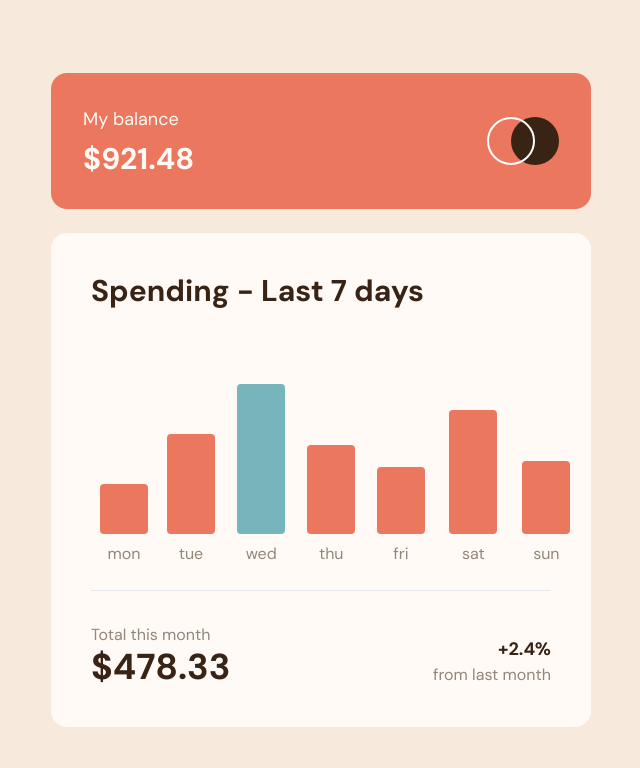
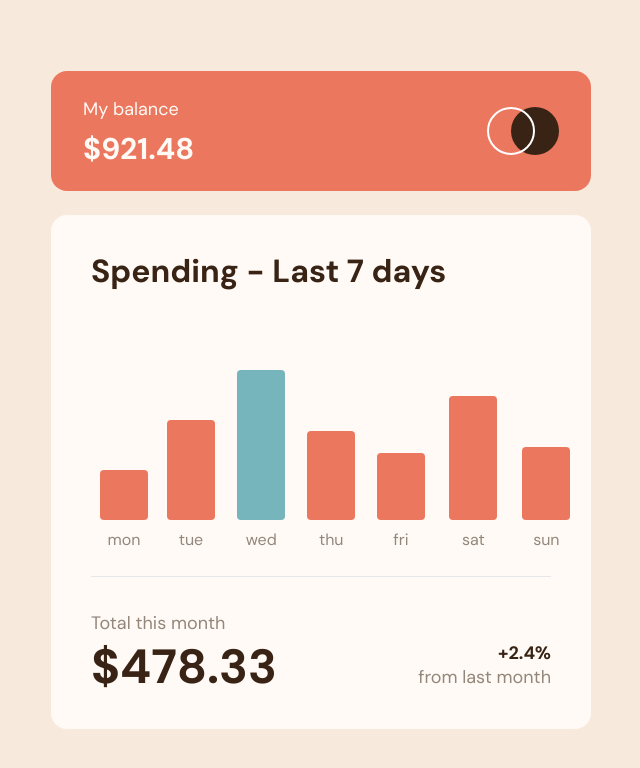
Before and after one commit to n0rrman/frontend-mentor-challenges-green, a Next.js app in the folder expenses-chart-component/: page / in a window 1280 px wide. Shown: the top 768 px of the page, without its empty margins (319-959 px from the left). Built offline with nearby package versions, Linux system fonts and the light colour scheme.

Commit message:
expenses-chart-component desktop layout done

```diff
--- a/expenses-chart-component/src/components/balance-card.tsx
+++ b/expenses-chart-component/src/components/balance-card.tsx
@@ -8,7 +8,7 @@ interface BalanceCardProps {
 
 export default function BalanceCard({ balance }: BalanceCardProps) {
   return (
-    <div className="bg-softRed text-veryPaleOrange flex flex-row justify-between p-8 rounded-2xl">
+    <div className="bg-softRed text-veryPaleOrange flex flex-row justify-between py-6 px-8 rounded-2xl">
       <div className="flex flex-col gap-2 justify-between items-start">
         <div className="text-lg">My balance</div>
         <div className="text-3xl font-bold">${balance}</div>
--- a/expenses-chart-component/src/components/spending-card.tsx
+++ b/expenses-chart-component/src/components/spending-card.tsx
@@ -12,19 +12,19 @@ export default function SpendingCard({
   spendings,
 }: SpendingCardProps) {
   return (
-    <div className="bg-veryPaleOrange text-darkBrown flex flex-col justify-between p-10 rounded-2xl">
-      <h1 className="text-3xl font-bold">Spending - Last 7 days</h1>
+    <div className="bg-veryPaleOrange text-darkBrown flex flex-col justify-between py-8 px-10 rounded-2xl">
+      <h1 className="text-[2rem] font-bold">Spending - Last 7 days</h1>
 
       <WeeklyView spendings={spendings} />
 
       <div className="flex flex-row justify-between border-t pt-8">
         <div className="flex flex-col">
-          <div className="text-mediumBrown">Total this month</div>
-          <div className="text-4xl font-bold">${total}</div>
+          <div className="text-lg text-mediumBrown">Total this month</div>
+          <div className="text-5xl font-bold py-1.5">${total}</div>
         </div>
-        <div className="flex flex-col items-end justify-end">
+        <div className="flex flex-col items-end justify-center pt-6">
           <div className="text-lg font-bold">{trend}%</div>
-          <div className="text-mediumBrown">from last month</div>
+          <div className="text-lg text-mediumBrown -mt-1">from last month</div>
         </div>
       </div>
     </div>
--- a/expenses-chart-component/src/components/weekly-view.tsx
+++ b/expenses-chart-component/src/components/weekly-view.tsx
@@ -18,7 +18,7 @@ export default function WeeklyView({ spendings }: WeeklyViewProps) {
   const renderedBars = spendings.map((spending) => {
     return (
       <div
-        className="flex flex-col-reverse gap-2 justify-start items-center py-6"
+        className="flex flex-col-reverse justify-start gap-2 items-center py-6"
         id={spending.day}
       >
         <div className="text-mediumBrown">{spending.day}</div>
```
